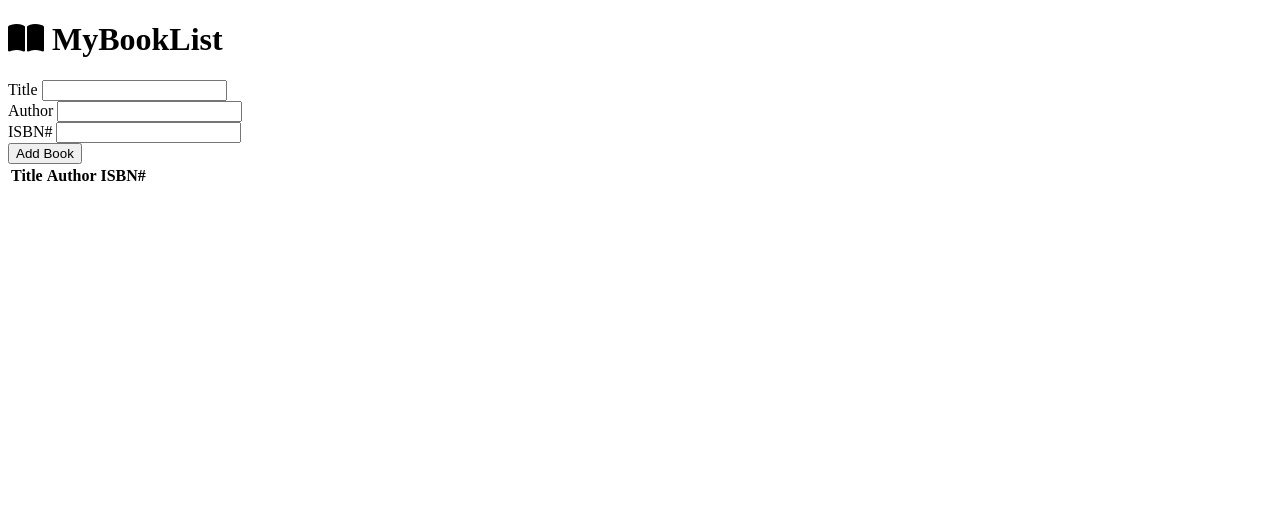
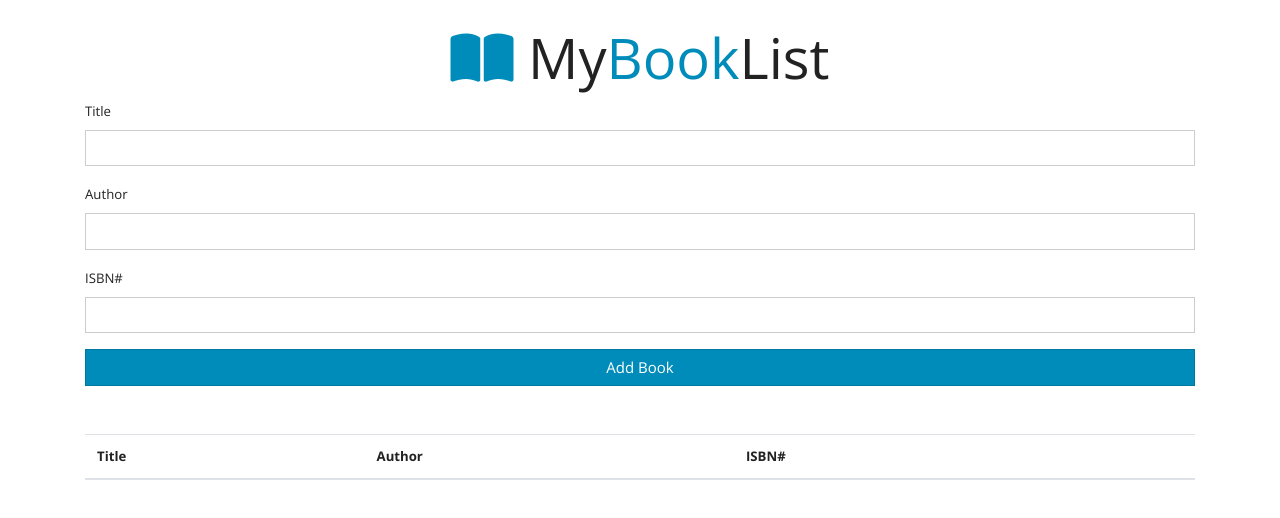
Before and after one commit to cristianm87/Cristianm87.github.io, a plain HTML site: page index.html in a window 1280 px wide. Drawn offline with nearby package versions, Linux system fonts and the light colour scheme.

Commit message:
Update index.html

```diff
--- a/index.html
+++ b/index.html
@@ -3,7 +3,7 @@
 <head>
     <meta charset="UTF-8">
     <meta name="viewport" content="width=device-width, initial-scale=1.0">
-    <link rel="stylesheet" href="file:///Users/cristianmarcos/Downloads/bootstrap.min%20(2).css">
+    <link rel="stylesheet" href="https://bootswatch.com/4/yeti/bootstrap.min.css">
     <script src="https://kit.fontawesome.com/497fe4db35.js" crossorigin="anonymous"></script>
     <title>My BookList App</title>
 </head>
```
